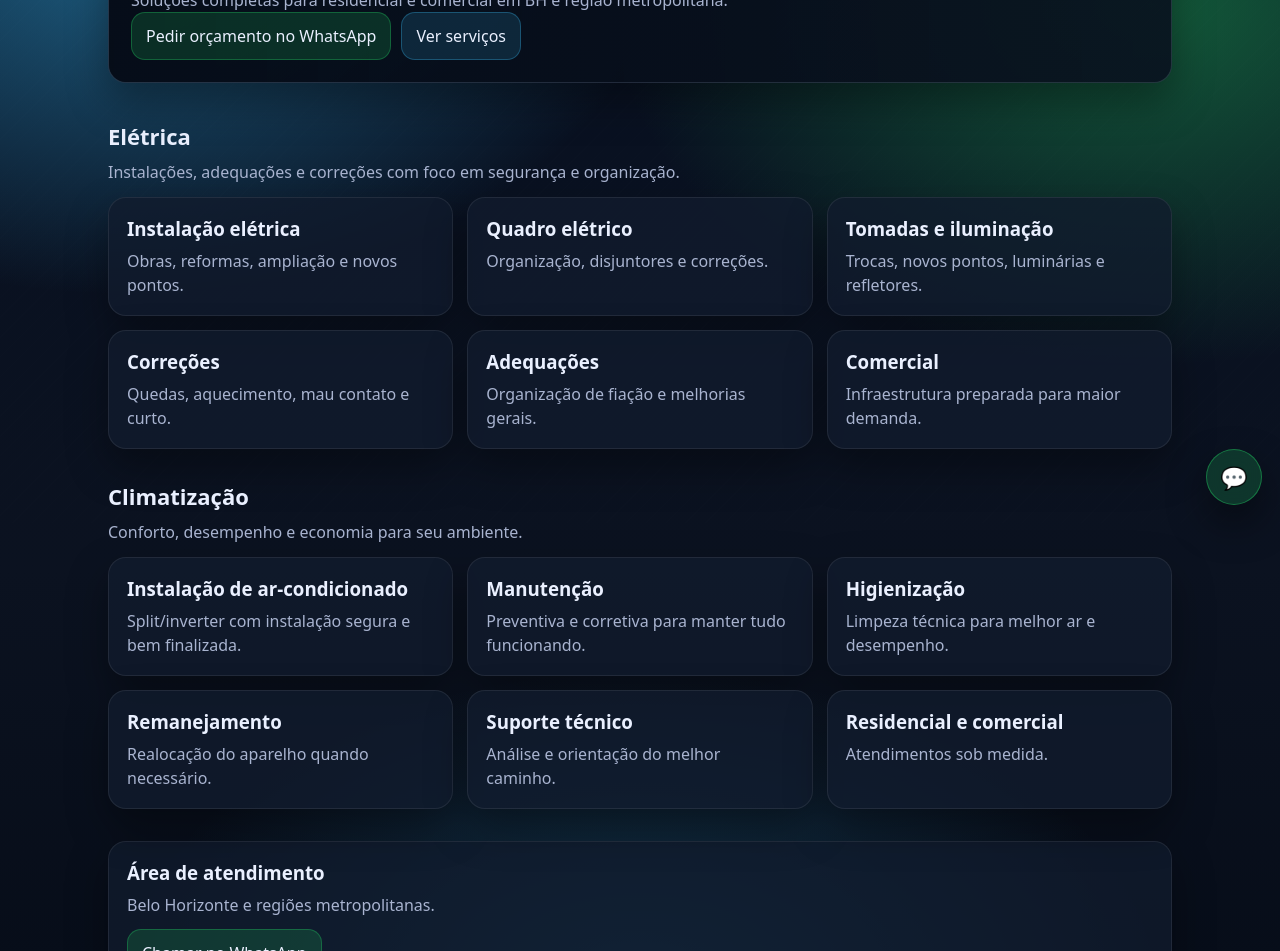
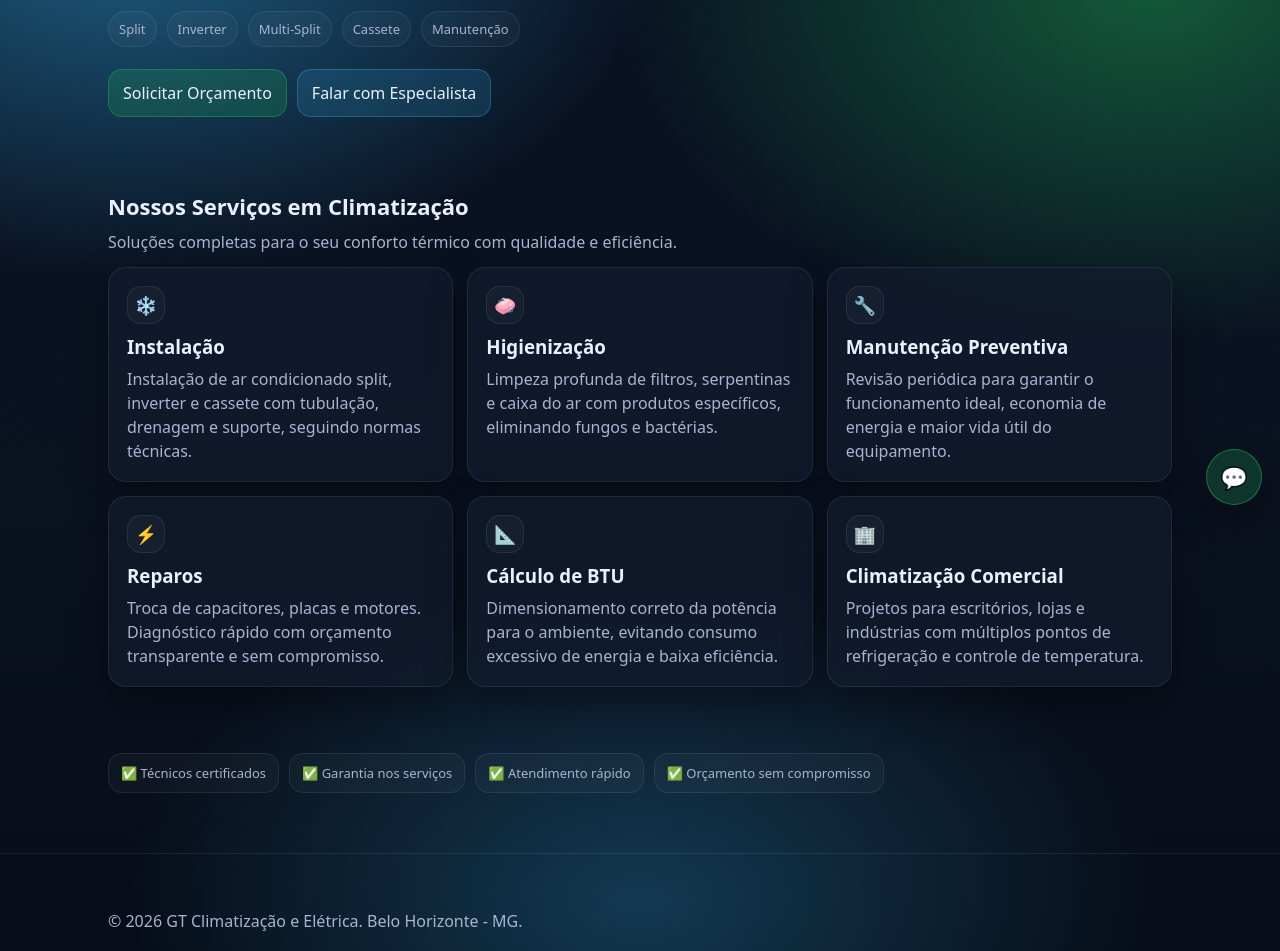
Before and after one commit to gtclimatizacaoeeletrica/gtclimatizacaoeletrica, a plain HTML site: page servicos.html in a window 1280 px wide. Shown: the part 277-1228 px from the top of the page. Drawn offline with Linux system fonts and the light colour scheme.

Commit message:
Update servicos.html

```diff
--- a/servicos.html
+++ b/servicos.html
@@ -3,20 +3,19 @@
 <head>
   <meta charset="utf-8" />
   <meta name="viewport" content="width=device-width, initial-scale=1" />
-  <title>Serviços | GT Climatização e Elétrica</title>
+  <title>Climatização | GT Climatização e Elétrica</title>
+  <meta name="description" content="Instalação, manutenção e higienização de ar condicionado em Belo Horizonte e região metropolitana.">
   <link rel="stylesheet" href="style.css" />
 </head>
 <body>
 
+  <!-- TOPO / MENU -->
   <div class="topbar">
     <div class="container nav">
       <a class="brand" href="index.html">
-        <div>
-
         <div style="display:flex; flex-direction:column; gap:2px">
           <strong>GT Climatização e Elétrica</strong>
           <span>Conforto e segurança para sua casa e empresa</span>
-          </div>
         </div>
       </a>
       <div class="menu">
@@ -30,62 +29,89 @@
     </div>
   </div>
 
-<main class="container">
+  <!-- HERO -->
   <section class="hero">
-    <div class="card hero-visual" style="padding:22px">
-      <div class="kicker fade-in">✅ BH e região metropolitana</div>
-      <h1 class="h-title fade-in d2">Serviços</h1>
-      <p class="h-sub fade-in d3">Soluções completas para residencial e comercial em BH e região metropolitana.</p>
-      <div style="display:flex; gap:10px; flex-wrap:wrap" class="fade-in d3">
-        <a class="btn btn-primary" href="https://wa.me/5531991256075" target="_blank" rel="noreferrer">Pedir orçamento no WhatsApp</a>
-        <a class="btn btn-secondary" href="servicos.html">Ver serviços</a>
+    <div class="container hero-grid fade-in">
+      <div>
+        <h1 class="h-title">Climatização Profissional</h1>
+        <p class="h-sub">Instalação, manutenção e higienização de ar condicionado split, inverter e multi-split em Belo Horizonte e região metropolitana. Atendemos residências e empresas com garantia e segurança.</p>
+        <div class="pills">
+          <span class="pill">Split</span>
+          <span class="pill">Inverter</span>
+          <span class="pill">Multi-Split</span>
+          <span class="pill">Cassete</span>
+          <span class="pill">Manutenção</span>
+        </div>
+        <div style="margin-top:22px; display:flex; flex-wrap:wrap; gap:10px;">
+          <a class="btn btn-primary" href="https://wa.me/5531991256075" target="_blank">Solicitar Orçamento</a>
+          <a class="btn btn-secondary" href="contato.html">Falar com Especialista</a>
+        </div>
       </div>
     </div>
   </section>
 
-
+  <!-- SERVIÇOS -->
   <section class="section">
-  <h2 class="section-title">Elétrica</h2>
-  <p class="section-sub">Instalações, adequações e correções com foco em segurança e organização.</p>
+    <div class="container">
+      <h2 class="section-title">Nossos Serviços em Climatização</h2>
+      <p class="section-sub">Soluções completas para o seu conforto térmico com qualidade e eficiência.</p>
       <div class="grid-3">
-    <div class="card card-hover"><h3>Instalação elétrica</h3><p>Obras, reformas, ampliação e novos pontos.</p></div>
-    <div class="card card-hover"><h3>Quadro elétrico</h3><p>Organização, disjuntores e correções.</p></div>
-    <div class="card card-hover"><h3>Tomadas e iluminação</h3><p>Trocas, novos pontos, luminárias e refletores.</p></div>
-    <div class="card card-hover"><h3>Correções</h3><p>Quedas, aquecimento, mau contato e curto.</p></div>
-    <div class="card card-hover"><h3>Adequações</h3><p>Organização de fiação e melhorias gerais.</p></div>
-    <div class="card card-hover"><h3>Comercial</h3><p>Infraestrutura preparada para maior demanda.</p></div>
+        <div class="card card-hover fade-in">
+          <div class="icon" style="margin-bottom:10px;">❄️</div>
+          <h3>Instalação</h3>
+          <p>Instalação de ar condicionado split, inverter e cassete com tubulação, drenagem e suporte, seguindo normas técnicas.</p>
         </div>
-</section>
-
-<section class="section">
-  <h2 class="section-title">Climatização</h2>
-  <p class="section-sub">Conforto, desempenho e economia para seu ambiente.</p>
-  <div class="grid-3">
-    <div class="card card-hover"><h3>Instalação de ar-condicionado</h3><p>Split/inverter com instalação segura e bem finalizada.</p></div>
-    <div class="card card-hover"><h3>Manutenção</h3><p>Preventiva e corretiva para manter tudo funcionando.</p></div>
-    <div class="card card-hover"><h3>Higienização</h3><p>Limpeza técnica para melhor ar e desempenho.</p></div>
-    <div class="card card-hover"><h3>Remanejamento</h3><p>Realocação do aparelho quando necessário.</p></div>
-    <div class="card card-hover"><h3>Suporte técnico</h3><p>Análise e orientação do melhor caminho.</p></div>
-    <div class="card card-hover"><h3>Residencial e comercial</h3><p>Atendimentos sob medida.</p></div>
+        <div class="card card-hover fade-in d2">
+          <div class="icon" style="margin-bottom:10px;">🧼</div>
+          <h3>Higienização</h3>
+          <p>Limpeza profunda de filtros, serpentinas e caixa do ar com produtos específicos, eliminando fungos e bactérias.</p>
         </div>
-</section>
-
-<section class="section">
-  <div class="card card-hover">
-    <h3>Área de atendimento</h3>
-    <p>Belo Horizonte e regiões metropolitanas.</p>
-    <div style="margin-top:12px">
-      <a class="btn btn-primary" href="https://wa.me/5531991256075" target="_blank" rel="noreferrer">Chamar no WhatsApp</a>
+        <div class="card card-hover fade-in d3">
+          <div class="icon" style="margin-bottom:10px;">🔧</div>
+          <h3>Manutenção Preventiva</h3>
+          <p>Revisão periódica para garantir o funcionamento ideal, economia de energia e maior vida útil do equipamento.</p>
+        </div>
+        <div class="card card-hover fade-in">
+          <div class="icon" style="margin-bottom:10px;">⚡</div>
+          <h3>Reparos</h3>
+          <p>Troca de capacitores, placas e motores. Diagnóstico rápido com orçamento transparente e sem compromisso.</p>
+        </div>
+        <div class="card card-hover fade-in d2">
+          <div class="icon" style="margin-bottom:10px;">📐</div>
+          <h3>Cálculo de BTU</h3>
+          <p>Dimensionamento correto da potência para o ambiente, evitando consumo excessivo de energia e baixa eficiência.</p>
+        </div>
+        <div class="card card-hover fade-in d3">
+          <div class="icon" style="margin-bottom:10px;">🏢</div>
+          <h3>Climatização Comercial</h3>
+          <p>Projetos para escritórios, lojas e indústrias com múltiplos pontos de refrigeração e controle de temperatura.</p>
+        </div>
       </div>
     </div>
   </section>
 
+  <!-- SELLOS -->
+  <section class="section" style="padding-top:0;">
+    <div class="container trust">
+      <div class="badge">✅ Técnicos certificados</div>
+      <div class="badge">✅ Garantia nos serviços</div>
+      <div class="badge">✅ Atendimento rápido</div>
+      <div class="badge">✅ Orçamento sem compromisso</div>
+    </div>
+  </section>
 
-  <footer class="footer">
-    <div class="small">© <span id="year"></span> GT Climatização e Elétrica • BH/MG</div>
-  </footer>
-</main>
-<a class="wa-float" href="https://wa.me/5531991256075" target="_blank" rel="noreferrer" aria-label="Chamar no WhatsApp"><span>💬</span></a>
-<script src="script.js"></script>
+  <!-- RODAPÉ -->
+  <div class="footer">
+    <div class="container">
+      <p>© 2026 GT Climatização e Elétrica. Belo Horizonte - MG.</p>
+      <p class="small">gtclimatizacaoeeletrica@gmail.com | (31) 99125-6075</p>
+    </div>
+  </div>
+
+  <!-- WHATSAPP FLUTUANTE -->
+  <a href="https://wa.me/5531991256075" class="wa-float" target="_blank" rel="noreferrer" aria-label="WhatsApp">
+    <span>💬</span>
+  </a>
+
 </body>
 </html>
```
Lines whose indentation alone changed are shown as unchanged.
